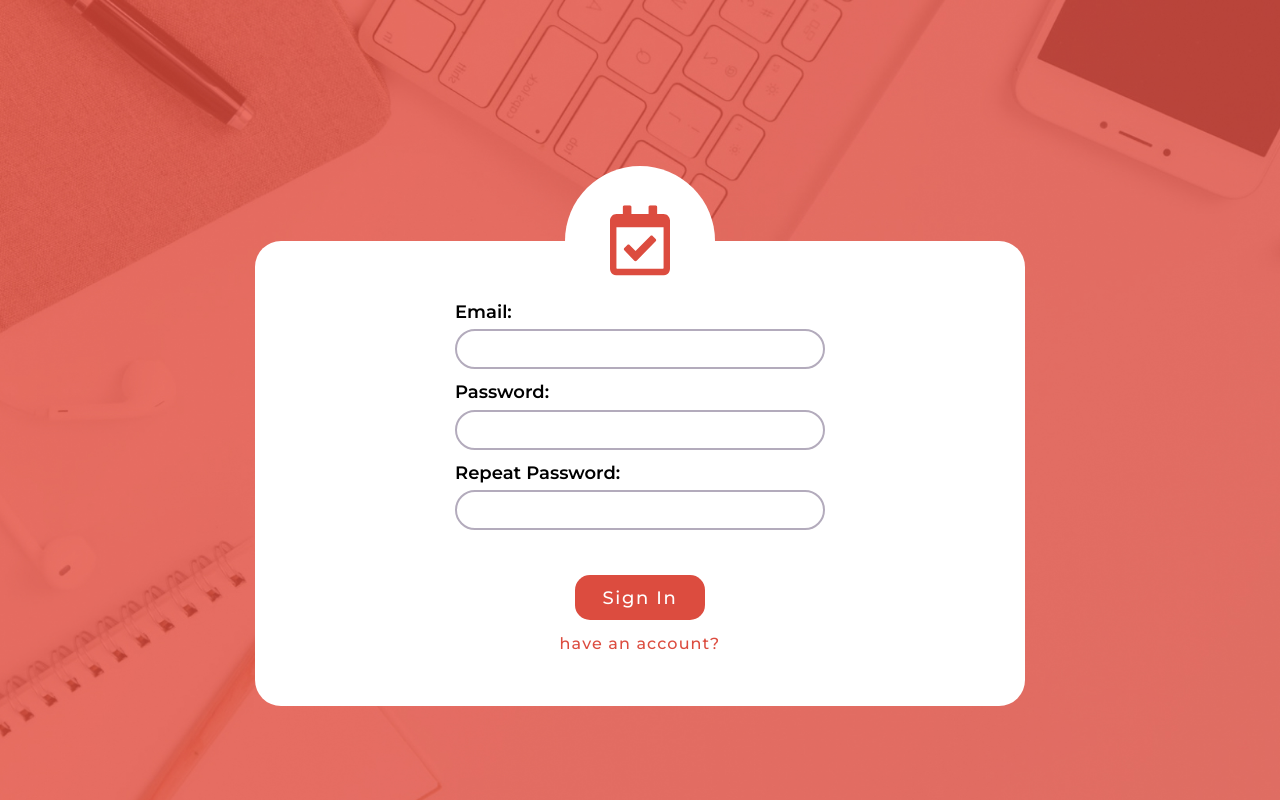
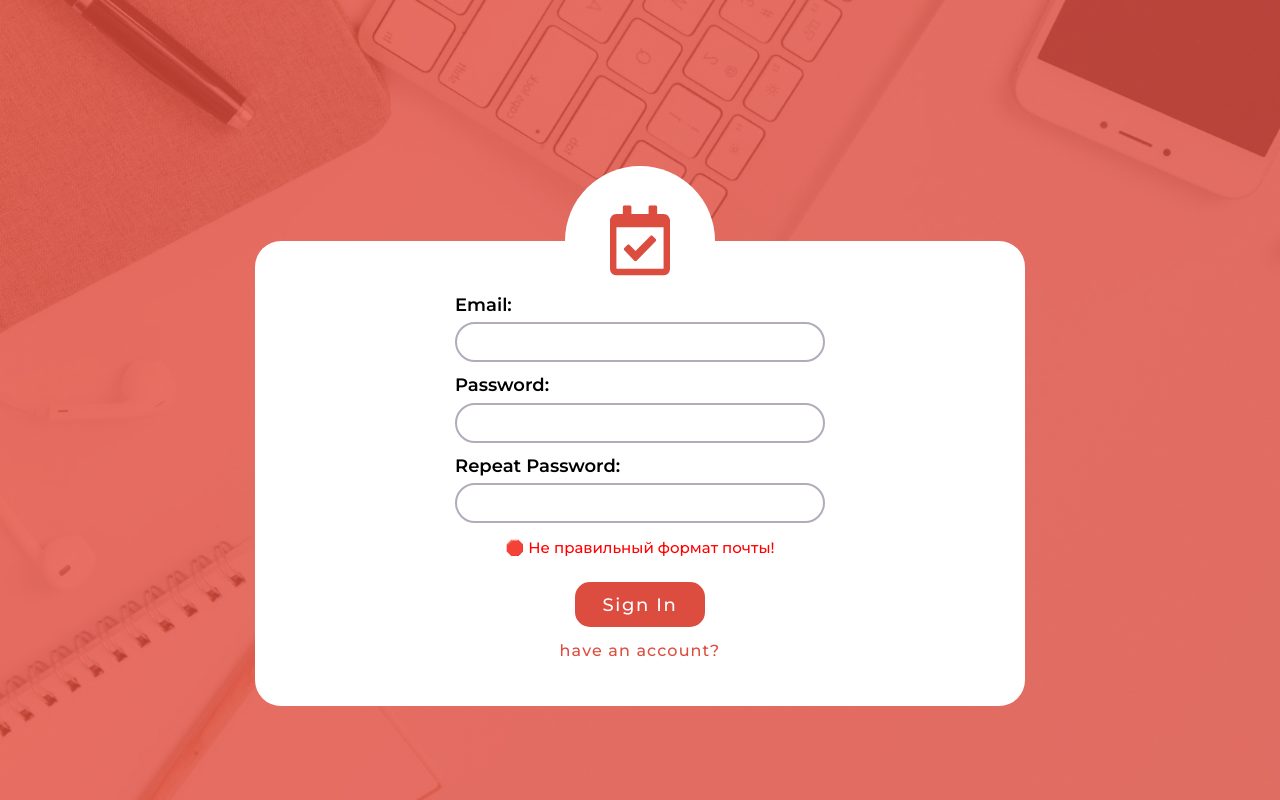
Before and after one commit to D1White/todo-app, a React (Create React App) app: page /register in a window 1280 px wide. Both pictures are taken after a click on the button "Sign In". Built offline with nearby package versions, Linux system fonts and the light colour scheme.

Commit message:
add auth validation; bugs fix

```diff
--- a/public/index.html
+++ b/public/index.html
@@ -25,7 +25,7 @@
       Learn how to configure a non-root public URL by running `npm run build`.
     -->
     <link href="https://fonts.googleapis.com/css2?family=Montserrat:wght@300;400;500;600;700&display=swap" rel="stylesheet">
-    <title>React App</title>
+    <title>ToDo</title>
   </head>
   <body>
     <noscript>You need to enable JavaScript to run this app.</noscript>
--- a/src/App.js
+++ b/src/App.js
@@ -16,7 +16,11 @@ function App() {
 }
 
 /* TODO
++click listener problem
++auth warnings
 -login enter check
+-icons
+-animations
 */
 
 export default App;
--- a/src/components/ListTitle.jsx
+++ b/src/components/ListTitle.jsx
@@ -22,24 +22,24 @@ const ListTitle = React.memo(function ListTitle({
     dispatch(updateList(activeListID, newListName, lists[activeList].color));
   };
 
-  const handleOutsideClick = (event) => {
+  const handleListTitleOutsideClick = (event) => {
     const path = event.path || (event.composedPath && event.composedPath());
     if (!path.includes(listRef.current)) {
       console.log("click");
       updateListName(listRef.current.innerText);
-      document.body.removeEventListener("click", handleOutsideClick);
+      document.body.removeEventListener("click", handleListTitleOutsideClick);
     }
   };
 
   const addListener = () => {
-    document.body.addEventListener("click", handleOutsideClick);
+    document.body.addEventListener("click", handleListTitleOutsideClick);
   };
 
   const handleKeyDown = (event) => {
     if (event.key === "Enter") {
       console.log("Enter");
       updateListName(listRef.current.innerText);
-      document.body.removeEventListener("click", handleOutsideClick);
+      document.body.removeEventListener("click", handleListTitleOutsideClick);
       event.preventDefault();
     }
   };
--- a/src/components/NewListInput.jsx
+++ b/src/components/NewListInput.jsx
@@ -17,7 +17,7 @@ function NewListInput({ hideListInput }) {
     }
   }
 
-  const handleOutsideClick = (event) => {
+  const handleListIOutsideClick = (event) => {
     const path = event.path || (event.composedPath && event.composedPath());
     if (!path.includes(inputRef.current)) {
       hideListInput();
@@ -25,7 +25,11 @@ function NewListInput({ hideListInput }) {
   }
 
   React.useEffect(() => {
-    document.body.addEventListener("click", handleOutsideClick);
+    document.body.addEventListener("click", handleListIOutsideClick);
+
+    return () => {
+      document.body.removeEventListener("click", handleListIOutsideClick);
+    }
   })
 
   return (
--- a/src/components/NewTaskInput.jsx
+++ b/src/components/NewTaskInput.jsx
@@ -19,7 +19,7 @@ function NewTaskInput({ hideTaskInput }) {
     }
   }
 
-  const handleOutsideClick = (event) => {
+  const handleTaskIOutsideClick = (event) => {
     const path = event.path || (event.composedPath && event.composedPath());
     if (!path.includes(taskInputRef.current)) {
       hideTaskInput();
@@ -27,7 +27,11 @@ function NewTaskInput({ hideTaskInput }) {
   }
 
   React.useEffect(() => {
-    document.body.addEventListener("click", handleOutsideClick);
+    document.body.addEventListener("click", handleTaskIOutsideClick);
+
+    return () => {
+      document.body.removeEventListener("click", handleTaskIOutsideClick);
+    }
   })
 
   return (
--- a/src/components/Task.jsx
+++ b/src/components/Task.jsx
@@ -26,25 +26,24 @@ const Task = React.memo(function Task({ name, index, id, listId, done }) {
     dispatch(doTask(id, listId, newTask, active));
   };
 
-  const handleOutsideClick = (event) => {
+  const handleTaskOutsideClick = (event) => {
     const path = event.path || (event.composedPath && event.composedPath());
     if (!path.includes(taskRef.current)) {
       console.log("click");
-      // console.log(taskRef.current.innerText);
       updateTask(taskRef.current.innerText);
-      document.body.removeEventListener("click", handleOutsideClick);
+      document.body.removeEventListener("click", handleTaskOutsideClick);
     }
   };
 
   const addListener = () => {
-    document.body.addEventListener("click", handleOutsideClick);
+    document.body.addEventListener("click", handleTaskOutsideClick);
   };
 
   const handleKeyDown = (event) => {
     if (event.key === "Enter") {
       console.log("Enter");
       updateTask(taskRef.current.innerText);
-      document.body.removeEventListener("click", handleOutsideClick);
+      document.body.removeEventListener("click", handleTaskOutsideClick);
       event.preventDefault();
     }
   };
--- a/src/index.css
+++ b/src/index.css
@@ -550,7 +550,7 @@ input {
   justify-content: center;
   flex-direction: column;
 
-  padding-top: 45px;
+  padding-top: 25px;
 }
 
 .auth__button {
@@ -625,3 +625,17 @@ input {
 .newTask__input:focus {
   outline: none;
 }
+
+.auth-warning {
+  padding-top: 15px;
+  display: flex;
+  align-items: center;
+  justify-content: center;
+}
+
+.auth-warning__text {
+  font-weight: 500;
+  font-size: 15px;
+  text-align: center;
+  color: red;
+}
--- a/src/pages/Login.jsx
+++ b/src/pages/Login.jsx
@@ -18,12 +18,24 @@ function Login() {
 
   const [mail, setMail] = React.useState('');
   const [password, setPassword] = React.useState('');
+  const [authWarning, setAuthWarning] = React.useState('');
+
+  const LoginValidation = () => {
+    if (!regex.test(mail)) {
+      setAuthWarning('🛑 Не правильный формат почты!');
+      return false;
+    }
+    if (mail.length < 1) {
+      setAuthWarning('🛑 Введите пароль!');
+      return false;
+    }
+    setAuthWarning('');
+    return true;
+  }
 
   const SignIn = () => {
-    if (regex.test(mail) && password.length > 0) {
+    if (LoginValidation()) {
       dispatch(loginUser(mail, password));
-    }else{
-      alert('Не правильный формат почты или пароля!');
     }
   }
 
@@ -33,7 +45,7 @@ function Login() {
       if (user.confirmed) {
         history.push('/');
       }else {
-        alert('Подтвердите почту!')
+        setAuthWarning('⚠ Подтвердите почту!');
       }
 
     }
@@ -50,6 +62,13 @@ function Login() {
           <input type="text" className="auth__input" value={mail} onChange={(e) => setMail(e.target.value)} />
           <span className="auth__header">Password:</span>
           <input type="password" className="auth__input" value={password} onChange={(e) => setPassword(e.target.value)} />
+
+          { authWarning && (
+            <div className="auth-warning">
+              <span className="auth-warning__text">{authWarning}</span>
+            </div>
+          )}
+
           <div className="auth__buttons">
             <button className="auth__button" onClick={SignIn}>Sign In</button>
             <Link to="/register">
--- a/src/pages/Register.jsx
+++ b/src/pages/Register.jsx
@@ -16,13 +16,33 @@ function Register() {
   const [password, setPassword] = React.useState('');
   const [password2, setPassword2] = React.useState('');
   const [buttonClick, setButtonClick] = React.useState(false);
+  const [authWarning, setAuthWarning] = React.useState('');
+
+  const RegisterValidation = () => {
+    if (!regex.test(mail)) {
+      setAuthWarning('🛑 Не правильный формат почты!');
+      return false;
+    }
+    if (mail.length < 10) {
+      setAuthWarning('🛑 Почта должна содержать не менее 10 символов!');
+      return false;
+    }
+    if (password.length < 6) {
+      setAuthWarning('🛑 Пароль должен содержать не менее 6 символов!');
+      return false;
+    }
+    if (password !== password2) {
+      setAuthWarning('🛑 Пароли не совпадают!');
+      return false;
+    }
+    setAuthWarning('');
+    return true;
+  }
 
   const SignIn = () => {
-    if (regex.test(mail) && password.length > 6) {
-      dispatch(registerUser(mail, password, password2));
-      setButtonClick(true);
-    }else{
-      alert('Не правильный формат почты или пароля!');
+    if (RegisterValidation()) {
+        dispatch(registerUser(mail, password, password2));
+        setButtonClick(true);
     }
   }
 
@@ -40,6 +60,12 @@ function Register() {
           <span className="auth__header">Repeat Password:</span>
           <input type="password" className="auth__input" value={password2} onChange={(e) => setPassword2(e.target.value)} />
 
+          { authWarning && (
+            <div className="auth-warning">
+              <span className="auth-warning__text">{authWarning}</span>
+            </div>
+          )}
+
           <div className="auth__buttons">
             <button className="auth__button" onClick={SignIn}>Sign In</button>
             <Link to="/login">
```
Also changed, not shown: 1 other file (tests, documents, lock files or other folders).
